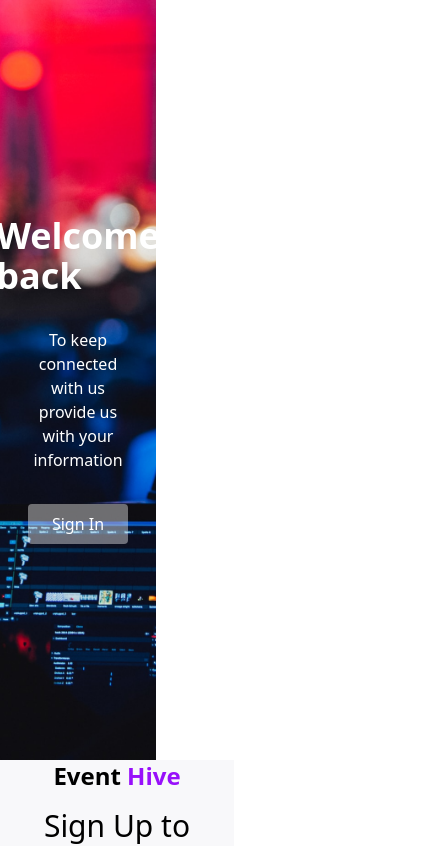
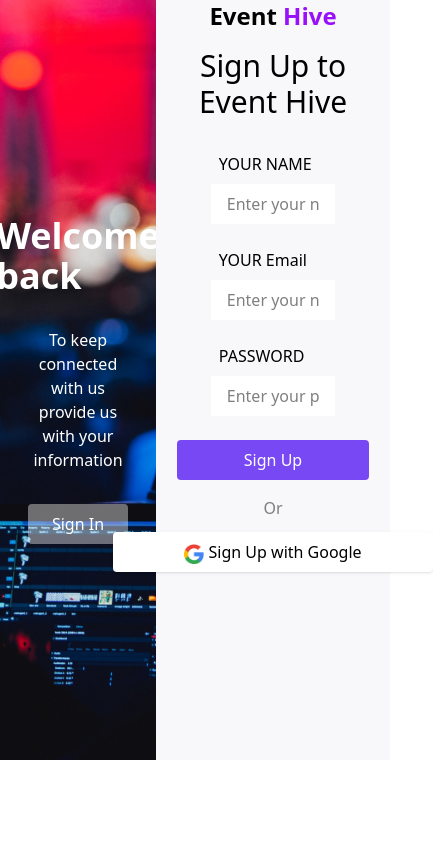
Before and after one commit to Real-Bambi/event-hive, a React (Vite) app: page /register in a window 390 px wide. Shown: the top 846 px of the page, 433 px wide, since content can reach past the window. Built offline with nearby package versions, Linux system fonts and the light colour scheme; no server answers.

Commit message:
changes to register

```diff
--- a/src/pages/Register.jsx
+++ b/src/pages/Register.jsx
@@ -22,7 +22,7 @@
 
 
     return (
-        <div className="  h-screen flex flex-col md:flex-row justify-around">
+        <div className="  md:h-screen flex  flex-row justify-around">
             <div className="bg-[url(./assets/images/register.png)]  bg-cover bg-center w-2/5 ">
                 <div className="text-white h-[90vh]  flex flex-col items-center justify-center">
                     <h1 className="text-4xl font-bold">Welcome back</h1>
```
